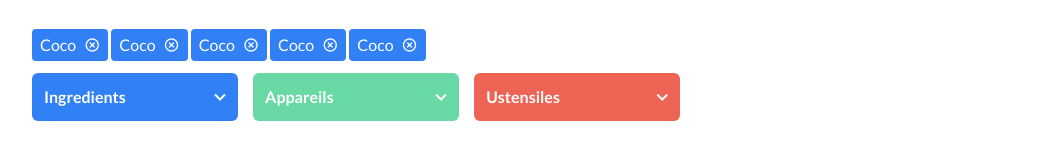
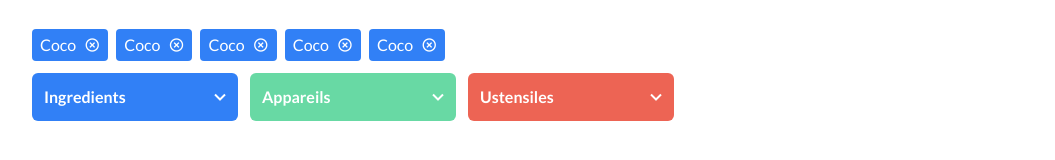
Before and after one commit to CemEkiz/les-petits-plats-app, a website built with Parcel: page src/index.html in a window 1280 px wide. Shown: the part 220-380 px from the top of the page, without its empty margins (112-1167 px from the left). Built offline with nearby package versions, Linux system fonts and the light colour scheme.

Commit message:
refactor code for filter component

```diff
--- a/src/index.html
+++ b/src/index.html
@@ -59,6 +59,7 @@
           >Coco <i class="bx bx-x-circle filter__tag-close"></i
         ></span>
       </div>
+      <div class="filter__select-list">
         <div class="filter__select">
           <input
             type="text"
@@ -80,6 +81,7 @@
             class="filter__input filter__input--utensils" />
           <i class="bx bx-chevron-down filter__icon"></i>
         </div>
+      </div>
     </section>
   </body>
 </html>
--- a/src/sass/components/_filters.scss
+++ b/src/sass/components/_filters.scss
@@ -4,32 +4,36 @@
   padding-block: rem(32px);
 
   &__tag-list {
-    width: fit-content;
+    max-width: 100%;
+    display: flex;
+    gap: rem(8px);
+    flex-wrap: wrap;
+    margin-bottom: rem(12px);
   }
 
   &__tag {
-    display: inline-block;
+    display: inline-flex;
+    align-items: center;
+    gap: rem(8px);
     background-color: $clr-blue;
     padding: rem(4px) rem(8px);
     border-radius: rem(4px);
     color: $clr-white;
-    display: inline-flex;
-    align-items: center;
-    gap: rem(8px);
-    margin-bottom: rem(12px);
   }
 
   &__tag-close {
     cursor: pointer;
   }
 
+  &__select-list {
+    display: flex;
+    gap: rem(12px);
+    flex-wrap: wrap;
+  }
+
   &__select {
     position: relative;
     display: inline-block;
-  }
-
-  &__select:not(:last-child) {
-    margin: 0 rem(12px) rem(12px) 0;
   }
 
   &__input {
```
Lines whose indentation alone changed are shown as unchanged.
